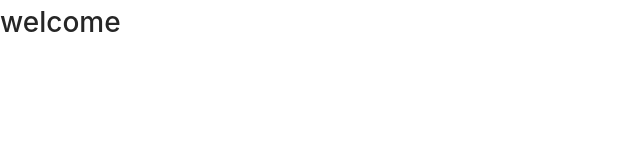
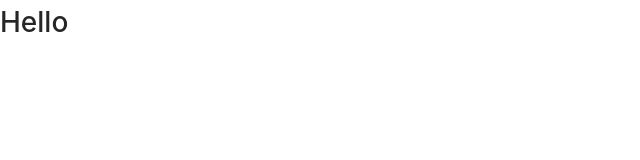
Before and after one commit to Clearshine64/testrepusd, a React (Create React App) app: page / in a window 1280 px wide. Shown: the top 160 px of the page, without its empty margins (0-640 px from the left). Built offline with nearby package versions, Linux system fonts and the light colour scheme.

Commit message:
test stage 4

```diff
--- a/src/App.js
+++ b/src/App.js
@@ -1,5 +1,5 @@
 import React from "react";
-import { HashRouter as Router } from "react-router-dom";
+import { BrowserRouter as Router } from "react-router-dom";
 import Routes from "./routes";
 
 // Redux
@@ -18,10 +18,10 @@ const App = () => {
   return (
     <Provider store={store}>
       {
-        <h1>welcome</h1>
-        /* <Router>
-        <Routes />
-        </Router> */
+        // <h1>welcome</h1>
+        <Router>
+          <Routes />
+        </Router>
       }
     </Provider>
   );
--- a/src/routes.js
+++ b/src/routes.js
@@ -1,5 +1,5 @@
 import React from "react";
-import { Route, Switch } from "react-router-dom";
+//import { Route, Switch } from "react-router-dom";
 import { Layout } from "antd";
 
 // import LandingPage from "pages/LandingPage";
```
